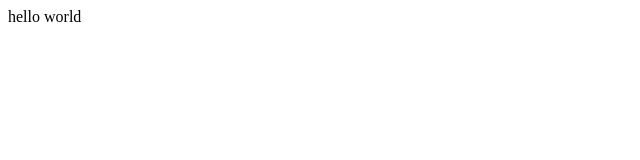
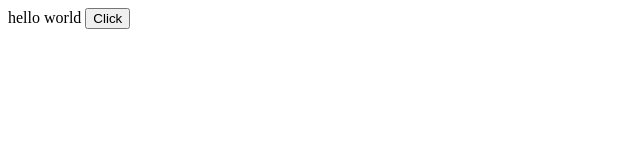
Before and after one commit to neoreeds/demo, a plain HTML site: page index.html in a window 1280 px wide. Shown: the whole page, without its empty margins (0-640 px from the left). Drawn offline with Linux system fonts and the light colour scheme.

Commit message:
add button

```diff
--- a/index.html
+++ b/index.html
@@ -1,3 +1,6 @@
 <head></head>
 
-<body>hello world</body>
+<body>hello world
+
+    <button>Click</button>
+</body>
```
